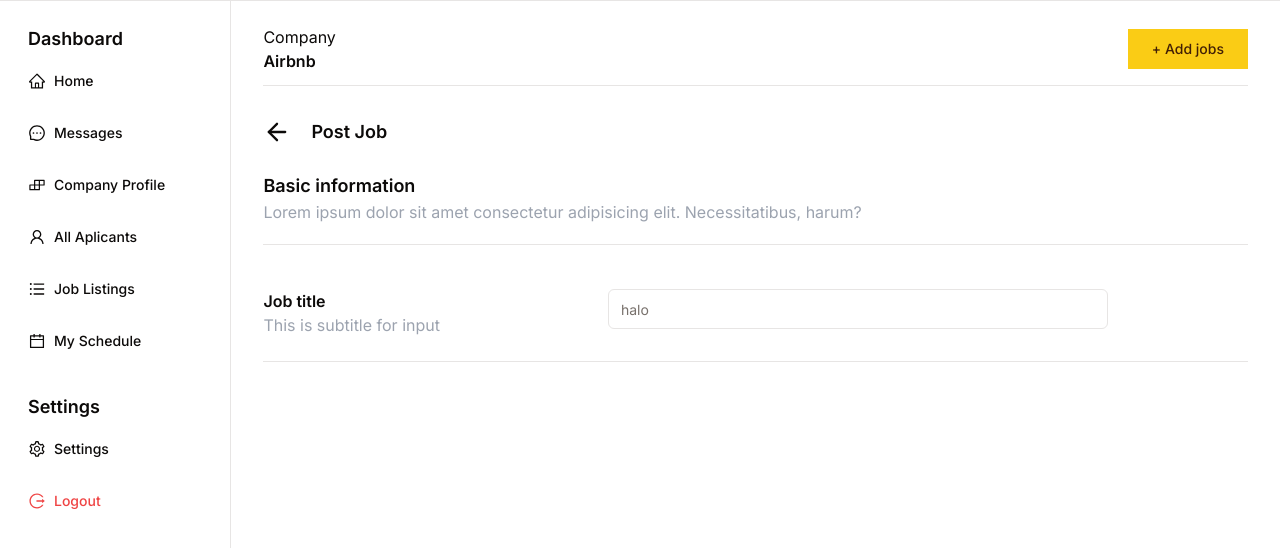
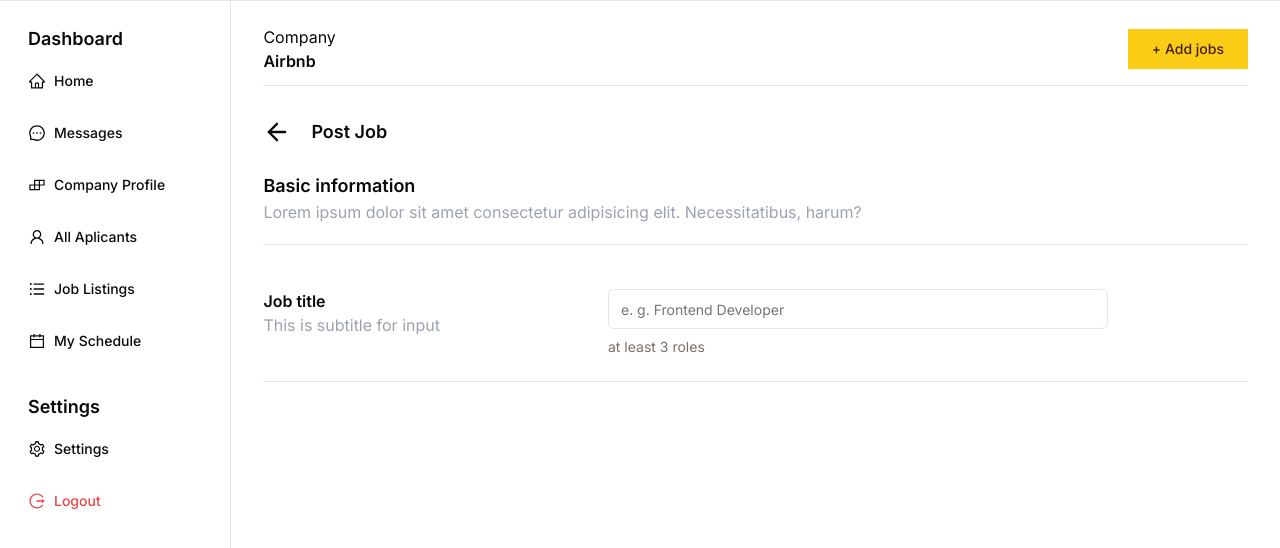
Before and after one commit to rianabd01/web-workhour-dashboard, a Next.js app: page /post-a-job in a window 1280 px wide. Shown: the top 548 px of the page. Built offline with nearby package versions, Linux system fonts and the light colour scheme.

Commit message:
add: formfield component

```diff
--- a/src/app/post-a-job/page.tsx
+++ b/src/app/post-a-job/page.tsx
@@ -13,6 +13,7 @@ import {
   FormControl,
   FormItem,
   FormMessage,
+  FormDescription
 } from "@/components/ui/form";
 import { Input } from "@/components/ui/input";
 
@@ -58,11 +59,14 @@ const PostAJob: FC<PostAJobPage> = ({}) => {
                 <FormItem>
                   <FormControl>
                     <Input
-                      placeholder="halo"
+                      placeholder="e. g. Frontend Developer"
                       {...field}
                       className="w-[500px]"
                     />
                   </FormControl>
+                  <FormDescription>
+                    at least 3 roles
+                  </FormDescription>
                   <FormMessage />
                 </FormItem>
               )}
```
